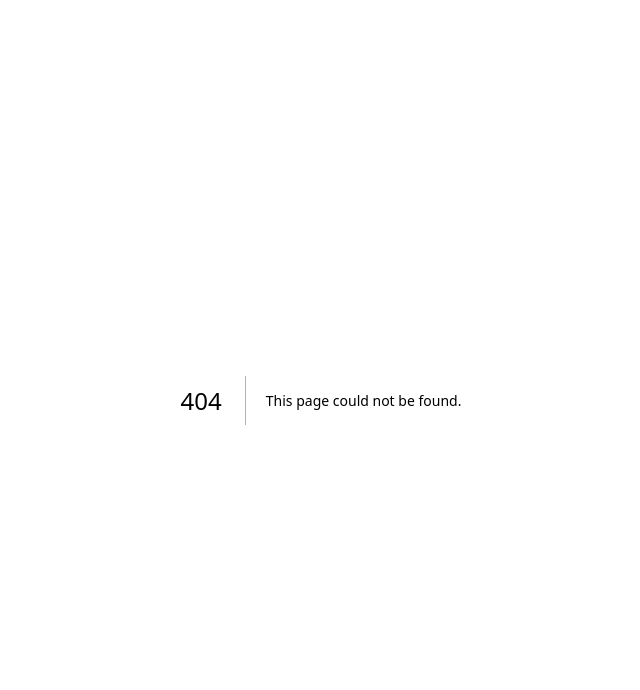
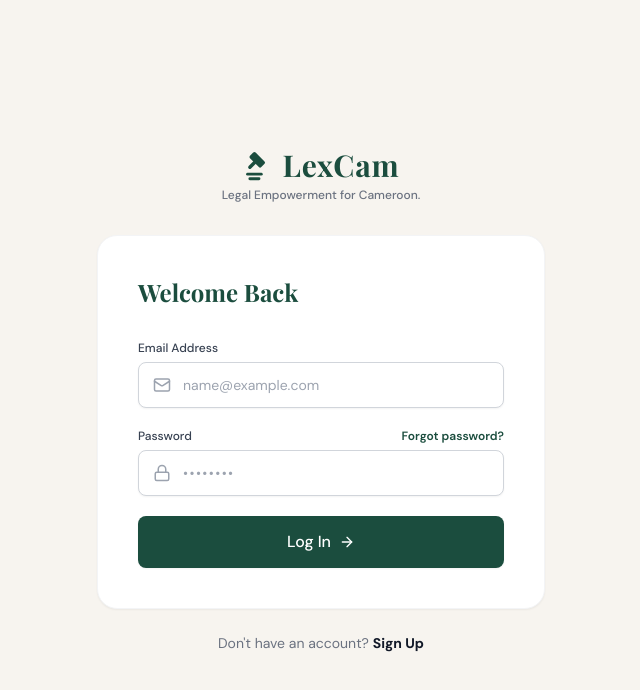
Before and after one commit to chewi-clinton/LexCamAI, a Next.js app in the folder frontend/: page /login in a window 1280 px wide. Before the commit this address had no page. Shown: the top 690 px of the page, without its empty margins (319-959 px from the left). Built offline with nearby package versions, Linux system fonts and the light colour scheme.

Commit message:
login page

```diff
--- /dev/null
+++ b/frontend/src/app/(auth)/login/page.jsx
@@ -0,0 +1,90 @@
+'use client';
+import { Mail, Lock, ArrowRight } from 'lucide-react';
+import GavelIcon from '@/components/ui/GavelIcon';
+
+export default function Login() {
+  return (
+    <div className="min-h-screen bg-background font-sans flex flex-col items-center justify-center py-12 px-4 sm:px-6 lg:px-8">
+
+      {/* Branding */}
+      <div className="text-center mb-8">
+        <div className="flex items-center justify-center gap-2 mb-1">
+          <GavelIcon size={32} />
+          <h1 className="font-serif text-3xl font-bold text-primary tracking-wide">
+            LexCam
+          </h1>
+        </div>
+        <p className="text-xs text-muted font-medium mt-1">
+          Legal Empowerment for Cameroon.
+        </p>
+      </div>
+
+      {/* Form Card */}
+      <div className="bg-surface w-full max-w-md rounded-2xl shadow-sm border border-gray-100 p-8 md:p-10">
+        <h2 className="font-serif text-2xl font-bold text-primary mb-8">
+          Welcome Back
+        </h2>
+
+        <form className="space-y-5" onSubmit={(e) => e.preventDefault()}>
+
+          {/* Email */}
+          <div>
+            <label className="block text-xs font-medium text-gray-700 mb-1.5">
+              Email Address
+            </label>
+            <div className="relative rounded-lg border border-gray-300 shadow-sm focus-within:ring-1 focus-within:ring-primary focus-within:border-primary bg-white transition-shadow">
+              <div className="absolute inset-y-0 left-0 pl-3.5 flex items-center pointer-events-none text-gray-400">
+                <Mail size={18} />
+              </div>
+              <input
+                type="email"
+                placeholder="name@example.com"
+                className="block w-full pl-11 pr-4 py-3 bg-transparent rounded-lg text-sm text-gray-800 placeholder:text-gray-400 outline-none"
+              />
+            </div>
+          </div>
+
+          {/* Password */}
+          <div>
+            <div className="flex items-center justify-between mb-1.5">
+              <label className="block text-xs font-medium text-gray-700">
+                Password
+              </label>
+              <a href="/forgot-password" className="text-xs font-semibold text-primary hover:underline">
+                Forgot password?
+              </a>
+            </div>
+            <div className="relative rounded-lg border border-gray-300 shadow-sm focus-within:ring-1 focus-within:ring-primary focus-within:border-primary bg-white transition-shadow">
+              <div className="absolute inset-y-0 left-0 pl-3.5 flex items-center pointer-events-none text-gray-400">
+                <Lock size={18} />
+              </div>
+              <input
+                type="password"
+                placeholder="••••••••"
+                className="block w-full pl-11 pr-4 py-3 bg-transparent rounded-lg text-sm text-gray-800 placeholder:text-gray-400 outline-none tracking-widest"
+              />
+            </div>
+          </div>
+
+          {/* Submit */}
+          <button
+            type="submit"
+            className="w-full bg-primary hover:bg-primary-light transition-colors text-white py-3.5 px-4 rounded-lg font-medium text-sm md:text-base flex items-center justify-center gap-2 shadow-sm"
+          >
+            Log In
+            <ArrowRight size={16} />
+          </button>
+
+        </form>
+      </div>
+
+      <p className="text-center text-sm text-muted mt-6">
+        Don&apos;t have an account?{' '}
+        <a href="/register" className="font-bold text-gray-900 hover:underline">
+          Sign Up
+        </a>
+      </p>
+
+    </div>
+  );
+}
```
